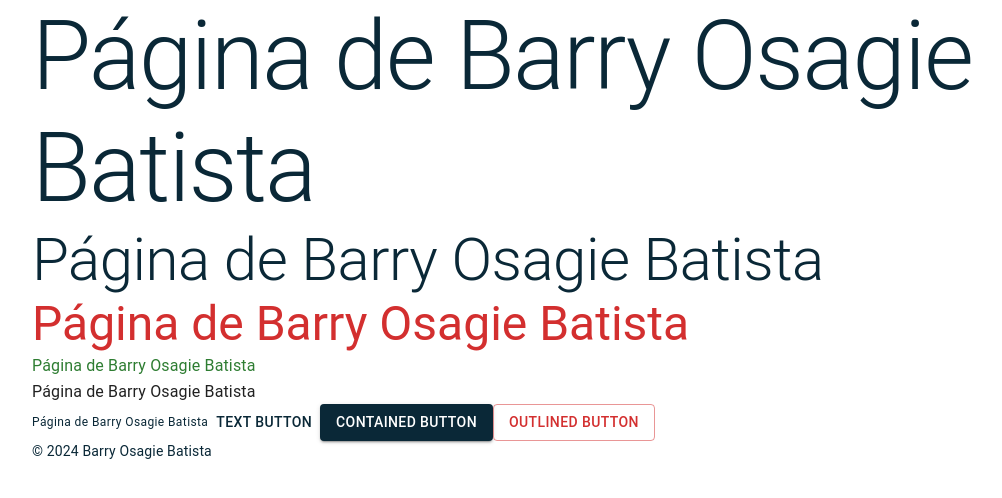
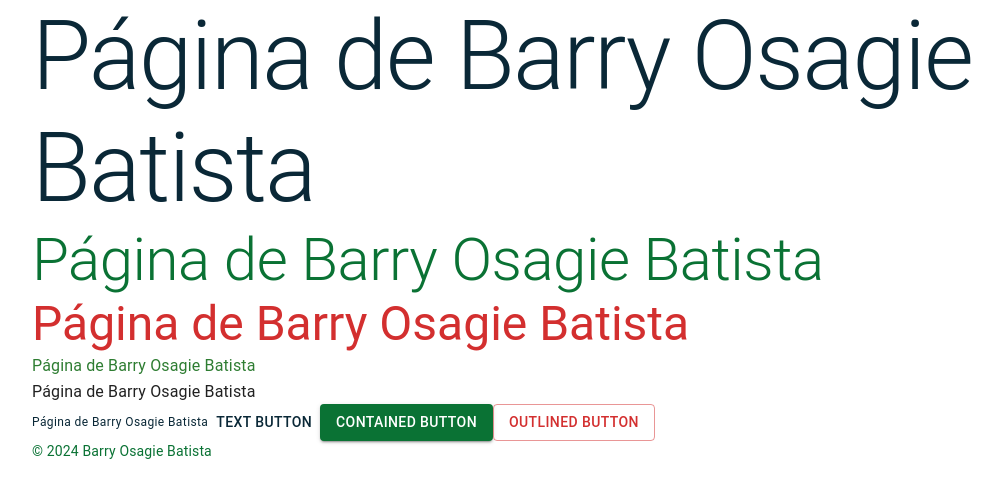
Before and after one commit to BarryKOB/proyectobob, a React (Vite) app in the folder frontend/: page / in a window 1280 px wide. Shown: the top 498 px of the page, without its empty margins (32-1034 px from the left). Built offline with nearby package versions, Linux system fonts and the light colour scheme.

Commit message:
Actualizado

```diff
--- a/frontend/src/theme.ts
+++ b/frontend/src/theme.ts
@@ -7,7 +7,7 @@ export const themeOptions: ThemeOptions = {
       main: '#0a2837',
     },
     secondary: {
-      main: '#0a2837',
+      main: '#0a7234',
     },
     error: {
         main: '#D32F2F',
```
